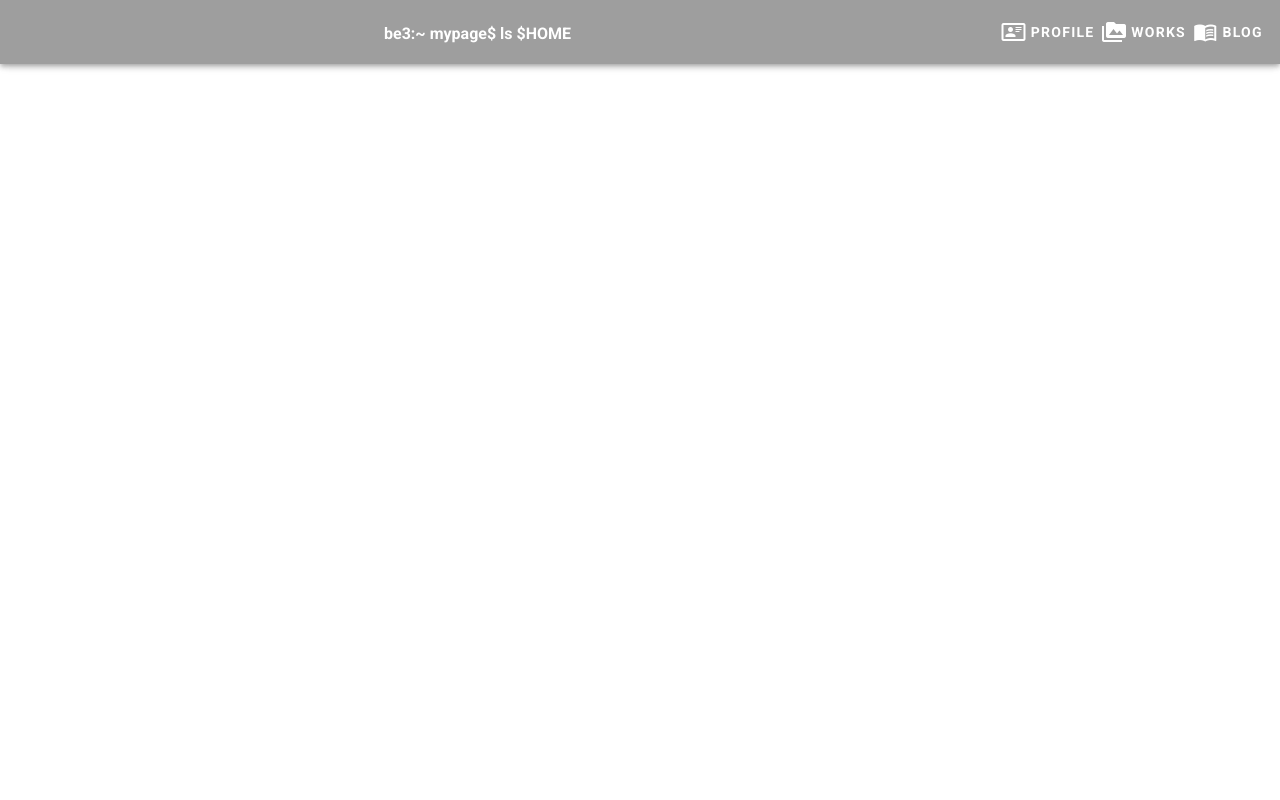
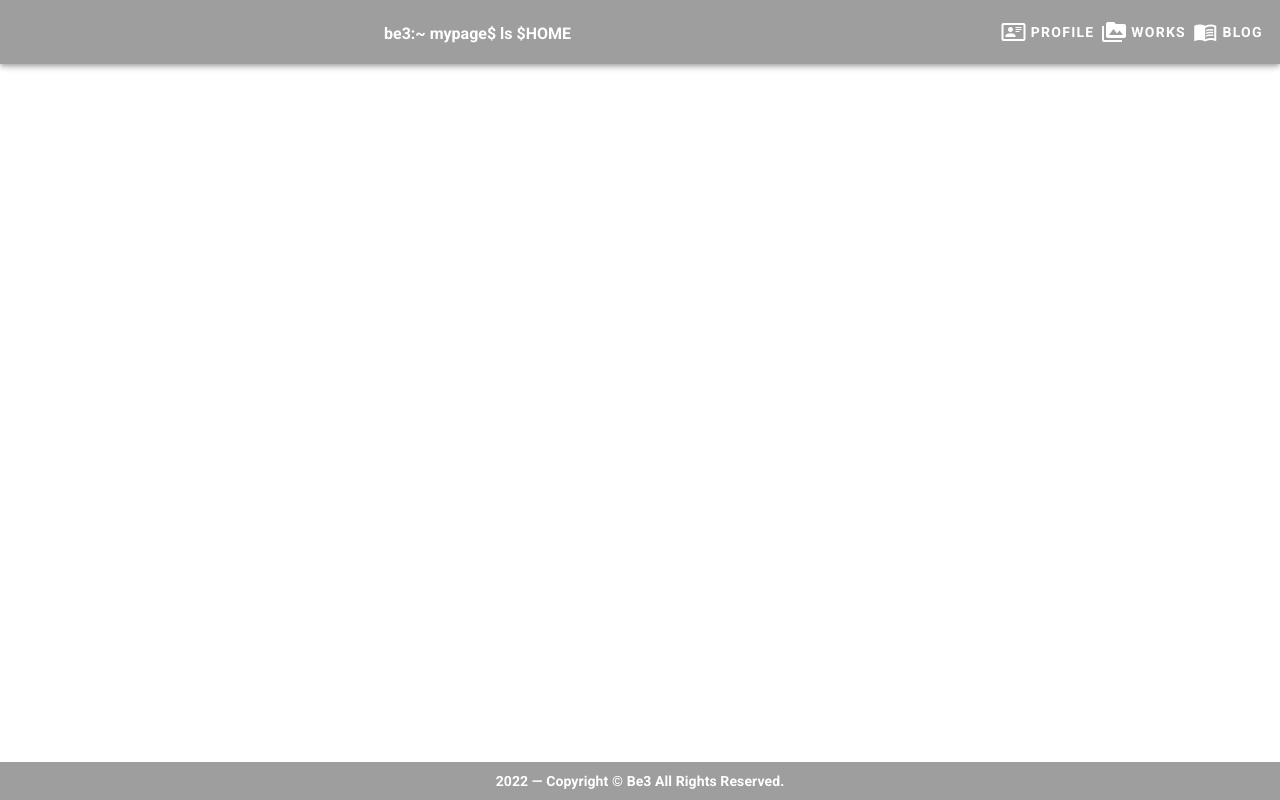
Before and after one commit to Be3751/Be3751.github.io, a Vue app: page / in a window 1280 px wide. Built offline with nearby package versions, Linux system fonts and the light colour scheme.

Commit message:
added a footer with copyright

```diff
--- a/src/App.vue
+++ b/src/App.vue
@@ -47,6 +47,39 @@
     <v-main>
       <router-view @catchTitle="changeTitle"></router-view>
     </v-main>
+
+    <v-footer
+      dark
+      padless
+    >
+      <v-card
+        class="flex grey"
+        flat
+        tile
+      >
+        <!-- <v-card-title class="teal">
+          <strong class="subheading">Get connected with us on social networks!</strong>
+
+          <v-spacer></v-spacer>
+
+          <v-btn
+            v-for="icon in icons"
+            :key="icon"
+            class="mx-4"
+            dark
+            icon
+          >
+            <v-icon size="24px">
+              {{ icon }}
+            </v-icon>
+          </v-btn>
+        </v-card-title> -->
+
+        <v-card-text class="py-2 white--text text-center">
+          <strong>{{ new Date().getFullYear() }} — Copyright © Be3 All Rights Reserved.</strong>
+        </v-card-text>
+      </v-card>
+    </v-footer>
   </v-app>
 </template>
 
@@ -59,7 +92,13 @@ export default {
     Home,
   },
   data: () => ({
-    title: ""
+    title: "",
+    icons: [
+      'mdi-facebook',
+      'mdi-twitter',
+      'mdi-linkedin',
+      'mdi-instagram',
+    ],
   }),
   methods: {
     changeTitle(title){
```
